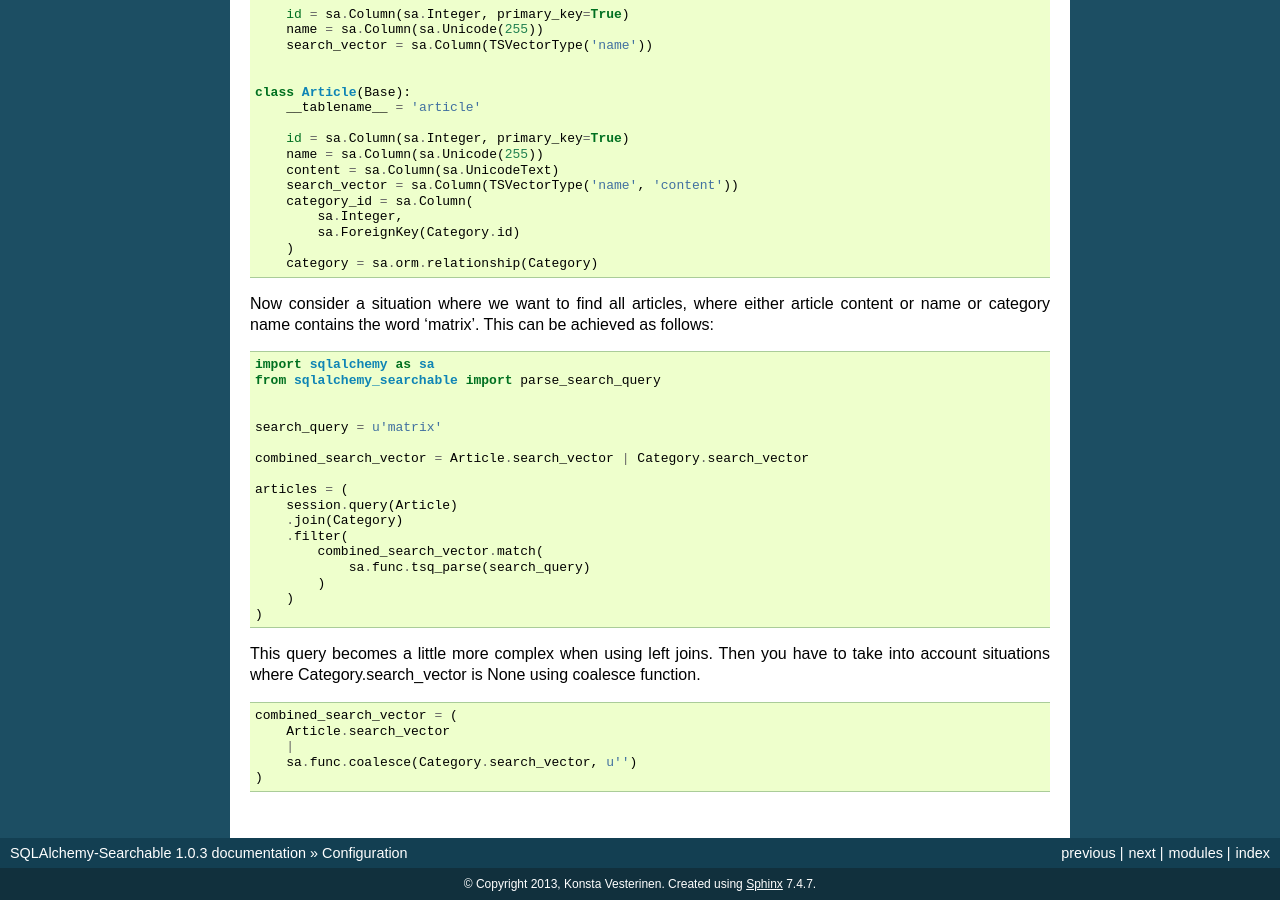
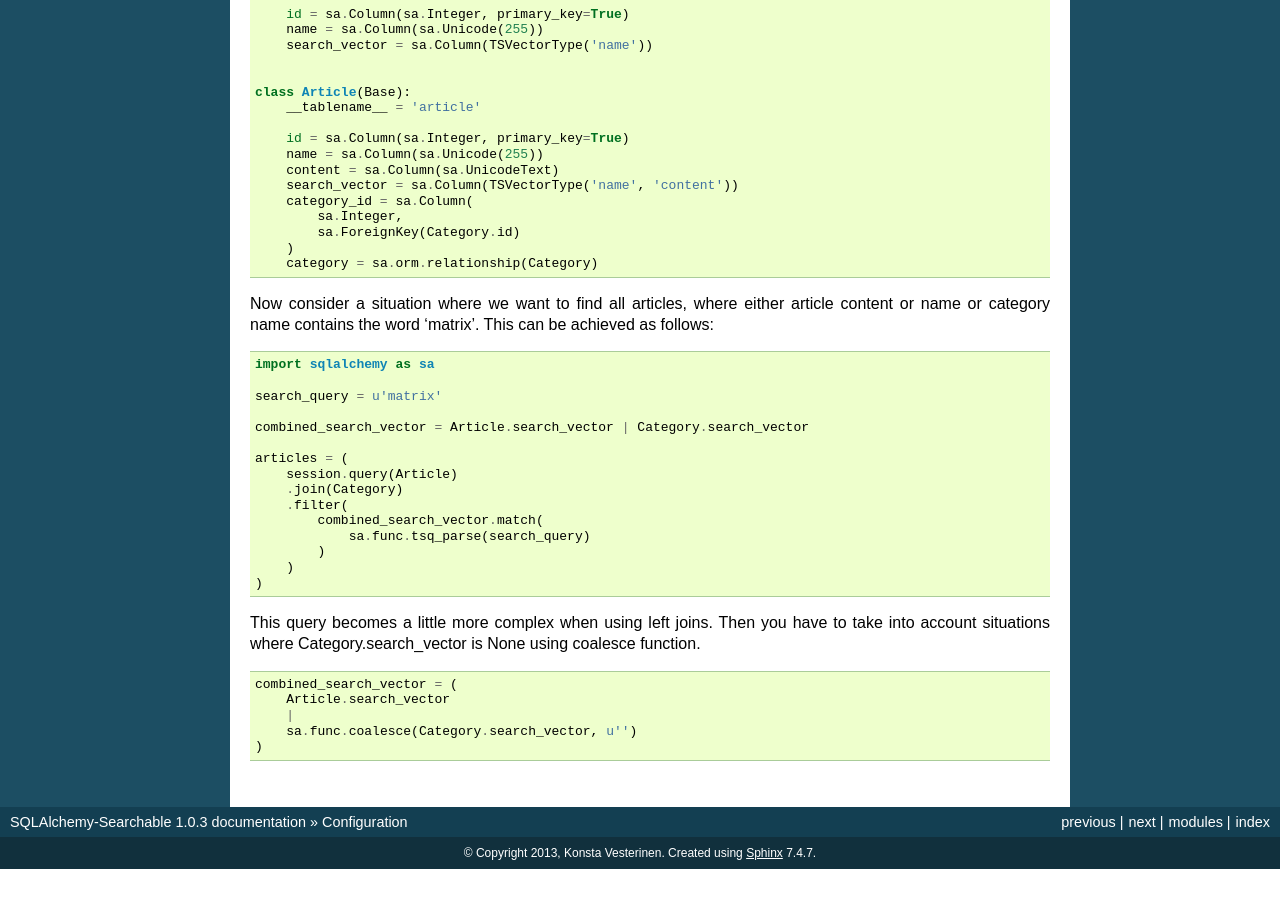
Before and after one commit to falcony-io/sqlalchemy-searchable, a Sphinx documentation site: the page built from docs/configuration.rst, in a window 1280 px wide and 900 px high, scrolled down 1736 px. Built offline with Sphinx 7.4.7, drawn with Linux system fonts in a browser that asks for light colours; after the commit the page ends 2605 px from its top, so only the background shows below that.

Commit message:
fix docs: remove unused library

```diff
--- a/docs/configuration.rst
+++ b/docs/configuration.rst
@@ -139,8 +139,6 @@ Now consider a situation where we want to find all articles, where either articl
 
 
     import sqlalchemy as sa
-    from sqlalchemy_searchable import parse_search_query
-
 
     search_query = u'matrix'
 
```
